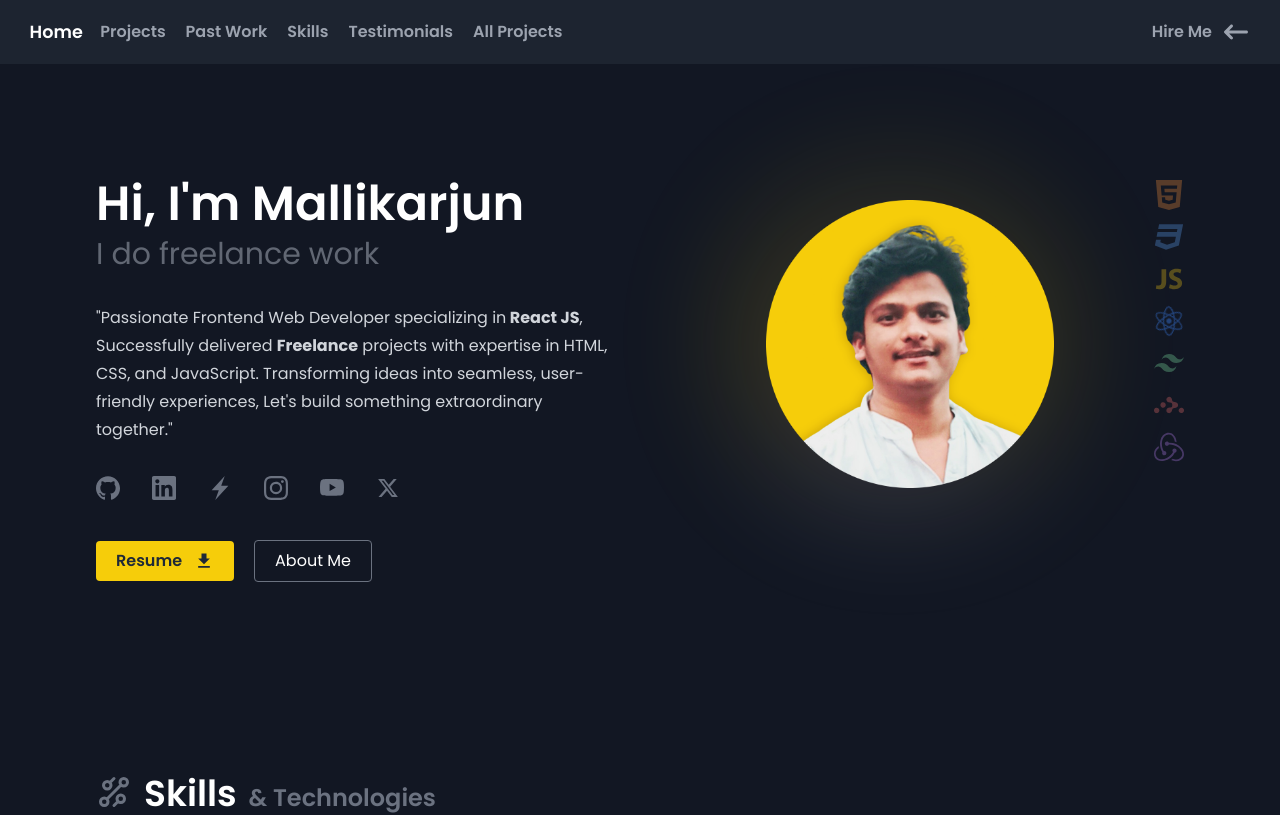
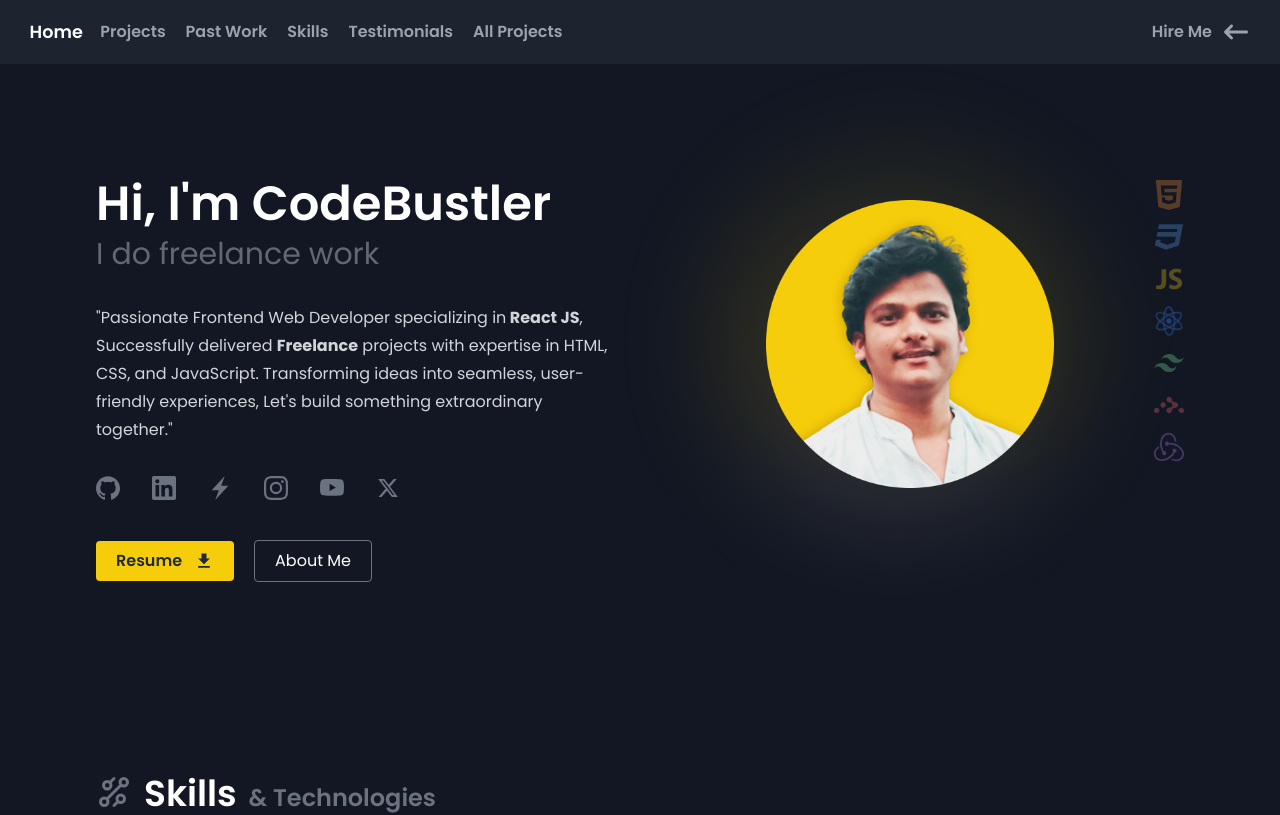
Before and after one commit to CodeBustler/my-portfolio, a React (Vite) app: page / in a window 1280 px wide. Shown: the top 815 px of the page. Built offline with nearby package versions, Linux system fonts and the light colour scheme.

Commit message:
UPDATE Name

```diff
--- a/src/components/HeroSection.jsx
+++ b/src/components/HeroSection.jsx
@@ -45,7 +45,7 @@ function HeroSection() {
 				<div className="order-2 md:order-1 flex flex-col  text-center md:text-left md:mb-20 ">
 					<div>
 						<h1 className="text-3xl  md:text-4xl  lg:text-5xl font-semibold ">
-							Hi, I'm Mallikarjun
+							Hi, I'm CodeBustler
 						</h1>
 						<div className="text-2xl   lg:text-3xl text-gray-400 mt-2">
 							{currentPara === 1 && (
```
